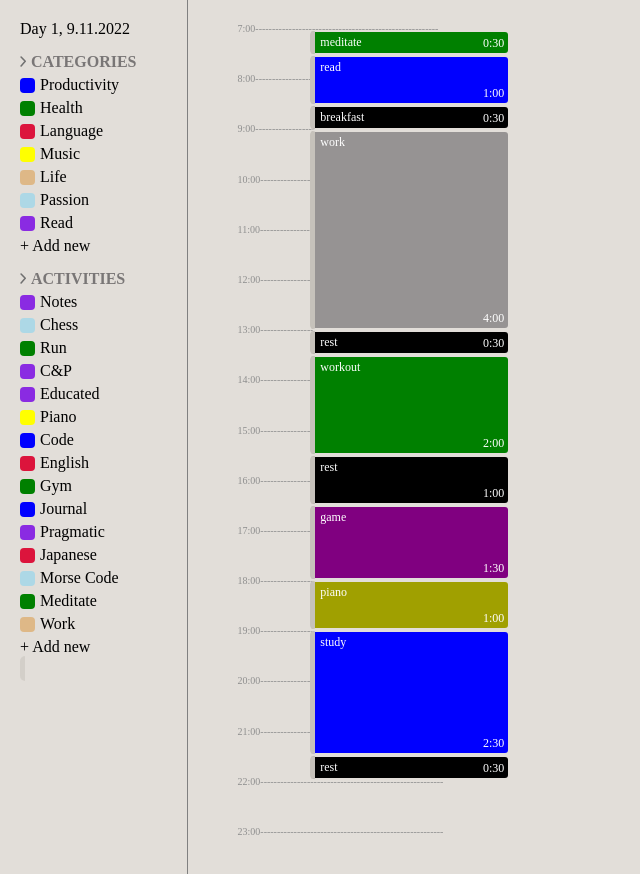
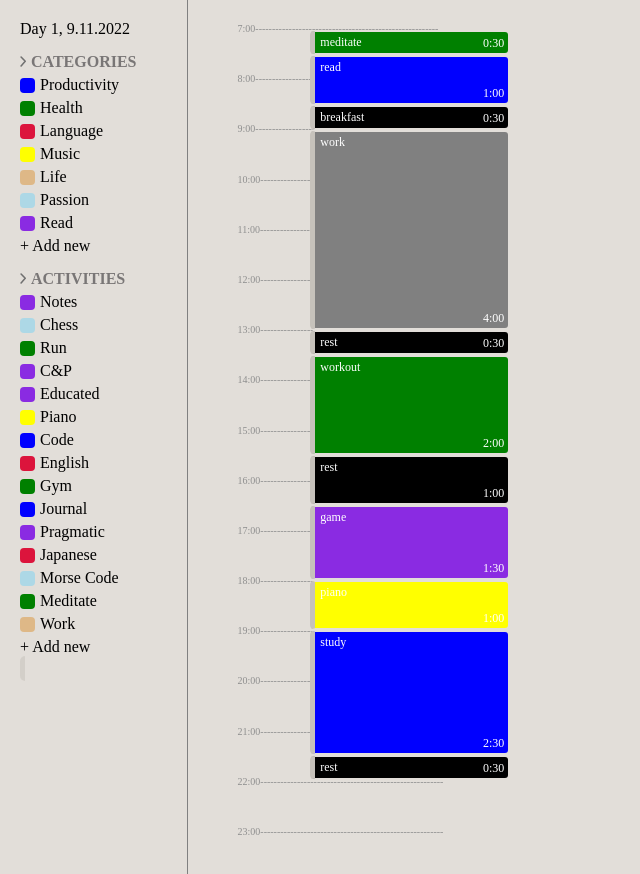
Before and after one commit to oerol/guse, an Angular app: page / in a window 1280 px wide. Shown: the top 874 px of the page, without its empty margins (0-640 px from the left). Built offline with nearby package versions, Linux system fonts and the light colour scheme.

Commit message:
Exported the color styles to a seperate stylesheet

```diff
--- a/src/app/components/day/day.component.scss
+++ b/src/app/components/day/day.component.scss
@@ -1,3 +1,5 @@
+@use '../styles/colors';
+
 .day-wrapper {
   display: flex;
   margin-top: 10px;
@@ -38,7 +40,6 @@
   border-left: 5px solid #c6c2bb;
   border-radius: 5px;
 
-  background-color: rgb(0, 0, 0);
   color: white;
 
   transition: 0.2s ease-out height, 0.2s ease-out padding;
--- a/src/app/components/day/day.component.ts
+++ b/src/app/components/day/day.component.ts
@@ -47,7 +47,9 @@ export class DayComponent implements OnInit {
 
     let boxGroup = this.boxes[boxIndex].group;
     if (boxGroup) {
-      className += ' ' + `group-${boxGroup}`;
+      className += ' ' + `${boxGroup}`;
+    } else {
+      className += ' ' + 'black';
     }
     return className;
   };
--- a/src/app/components/side-menu/side-menu.component.scss
+++ b/src/app/components/side-menu/side-menu.component.scss
@@ -1,3 +1,5 @@
+@use '../styles/colors';
+
 #side-menu-wrapper {
   display: flex;
   flex-direction: column;
@@ -27,37 +29,6 @@
   width: 15px;
   height: 15px;
   border-radius: 4px;
-}
-
-.red {
-  background-color: red;
-}
-.green {
-  background-color: green;
-}
-.blue {
-  background-color: blue;
-}
-.white {
-  background-color: white;
-}
-.crimson {
-  background-color: crimson;
-}
-.yellow {
-  background-color: yellow;
-}
-.gray {
-  background-color: gray;
-}
-.lightblue {
-  background-color: lightblue;
-}
-.burlywood {
-  background-color: burlywood;
-}
-.blueviolet {
-  background-color: blueviolet;
 }
 
 h4 {
--- /dev/null
+++ b/src/app/components/styles/colors.scss
@@ -0,0 +1,34 @@
+.red {
+  background-color: red;
+}
+.green {
+  background-color: green;
+}
+.blue {
+  background-color: blue;
+}
+.white {
+  background-color: white;
+}
+.crimson {
+  background-color: crimson;
+}
+.yellow {
+  background-color: yellow;
+}
+.gray {
+  background-color: gray;
+}
+.lightblue {
+  background-color: lightblue;
+}
+.burlywood {
+  background-color: burlywood;
+}
+.blueviolet {
+  background-color: blueviolet;
+}
+
+.black {
+  background-color: black;
+}
--- a/src/app/services/day.service.ts
+++ b/src/app/services/day.service.ts
@@ -57,7 +57,7 @@ export class DayService {
     { title: 'rest', height: 25 },
     { title: 'workout', height: 100, group: 'green' },
     { title: 'rest', height: 50 },
-    { title: 'game', height: 75, group: 'purple' },
+    { title: 'game', height: 75, group: 'blueviolet' },
     { title: 'piano', height: 50, group: 'yellow' },
     { title: 'study', height: 125, group: 'blue' },
     { title: 'rest', height: 25 },
```
